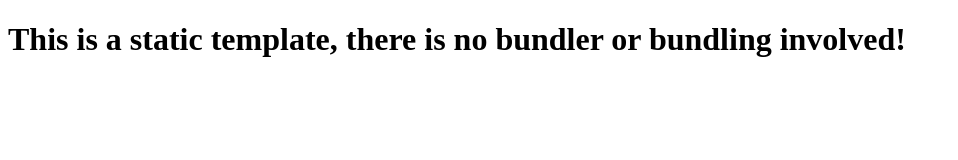
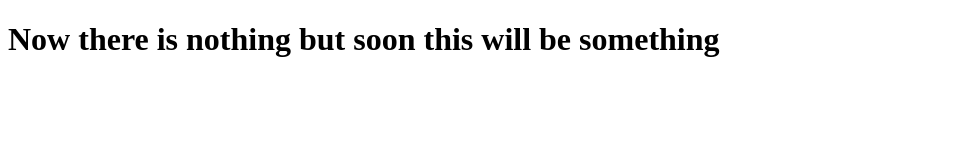
Before and after one commit to shaunjanssens/my-favorite-videos, a website: page index.html in a window 1280 px wide. Shown: the whole page, without its empty margins (0-958 px from the left). Drawn offline with Linux system fonts and the light colour scheme.

Commit message:
Add start page

```diff
--- a/index.html
+++ b/index.html
@@ -1,12 +1,12 @@
 <!DOCTYPE html>
 <html lang="en">
   <head>
-    <meta charset="UTF-8">
-    <meta name="viewport" content="width=device-width, initial-scale=1.0">
-    <meta http-equiv="X-UA-Compatible" content="ie=edge">
-    <title>Static Template</title>
+    <meta charset="UTF-8" />
+    <meta name="viewport" content="width=device-width, initial-scale=1.0" />
+    <meta http-equiv="X-UA-Compatible" content="ie=edge" />
+    <title>My favorite videos</title>
   </head>
   <body>
-    <h1>This is a static template, there is no bundler or bundling involved!</h1>
+    <h1>Now there is nothing but soon this will be something</h1>
   </body>
 </html>
```
Also changed, not shown: package.json (+3 -7 lines).
